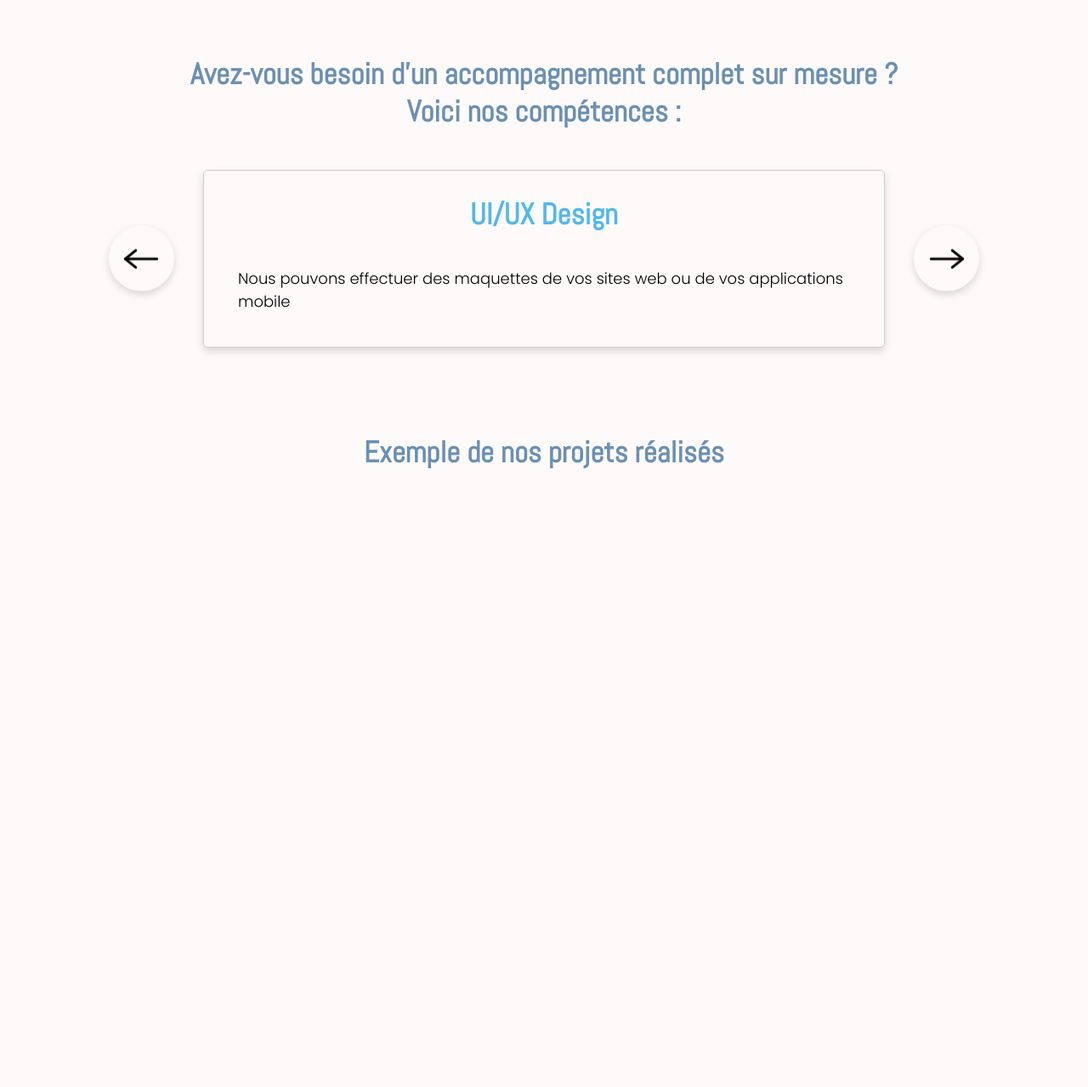
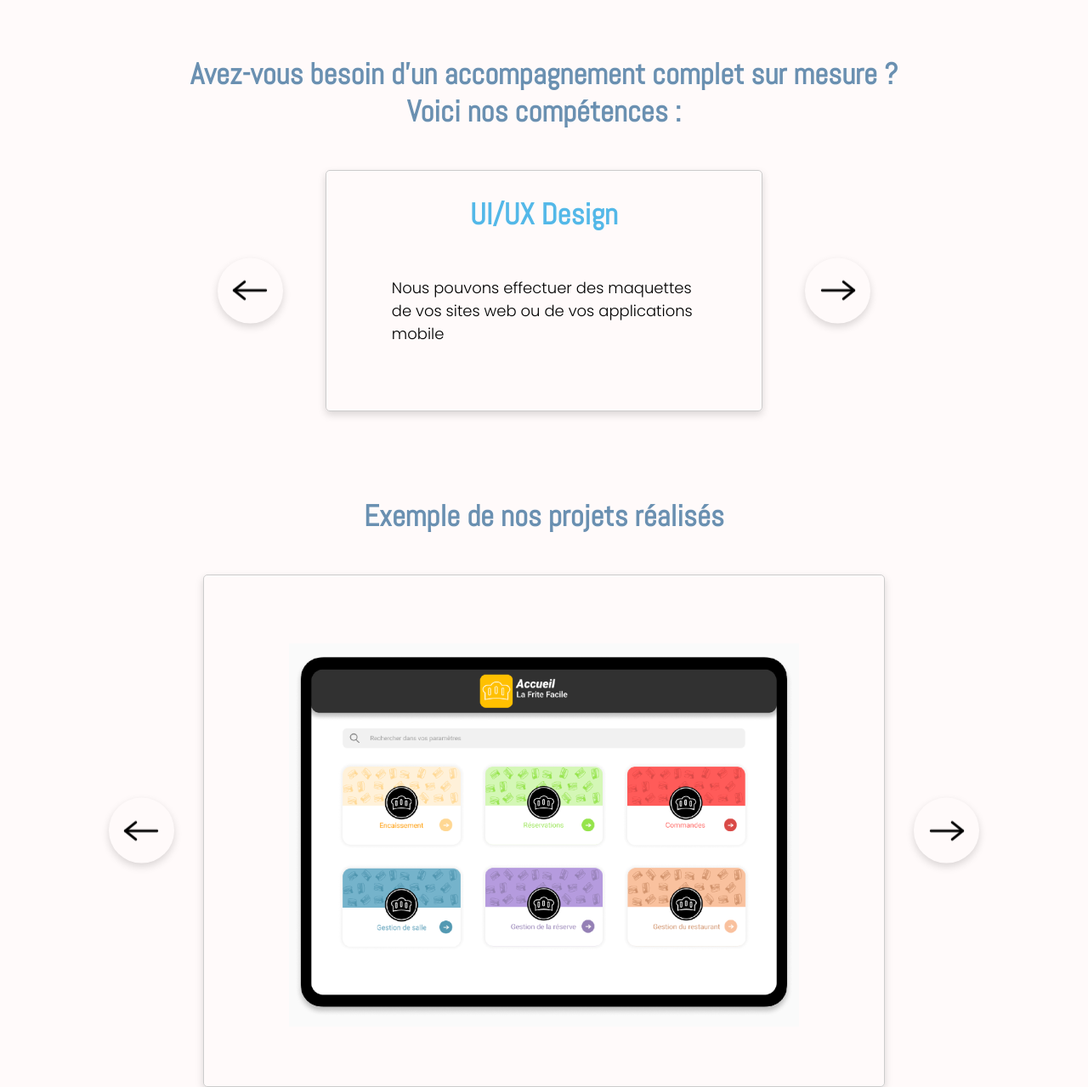
Before and after one commit to florianpoteau/landingpage, a PHP site: page / in a window 1280 px wide. Shown: the part 1886-3165 px from the top of the page at 85% size. Before the commit the page ends 2437 px from the top, so only its background shows below. Run offline with PHP 8.4, Linux system fonts and the light colour scheme.

Commit message:
add: carousel pour projet réalisé

```diff
--- a/index.css
+++ b/index.css
@@ -134,7 +134,7 @@ font-size: 15px;
 }
 
 .carousel-container {
-    width: 80%;
+    width: 40%;
     max-width: 800px;
     margin: 0 auto;
     overflow: hidden;
@@ -153,23 +153,23 @@ font-size: 15px;
     min-width: 100%;
   }
 
-  #prevBtn,
-  #nextBtn {
+  .prevBtn,
+  .nextBtn {
     position: absolute;
     top: 50%;
     transform: translateY(-50%);
     cursor: pointer;
   }
 
-  #prevBtn {
-    left: 10%;
+  .prevBtn {
+    left: 20%;
     box-shadow: var(--box-shadow);
     border-radius: 50%;
     padding: 0.5%;
   }
 
-  #nextBtn {
-    right: 10%;
+  .nextBtn {
+    right: 20%;
     box-shadow: var(--box-shadow);
     border-radius: 50%;
     padding: 0.5%;
@@ -191,9 +191,72 @@ font-size: 15px;
   }
 
   .descriptionCompetence{
-    margin: 5%;
+    margin: 15%;
+    margin-top: 10%;
   }
 
   .h2Projet{
     text-align: center;
   }
+
+  /* Carousel 2 */
+
+.carousel1{
+    position: relative;
+}
+
+.carousel-container1 {
+    width: 80%;
+    max-width: 800px;
+    margin: 0 auto;
+    overflow: hidden;
+    border: 1px solid #ccc;
+    border-radius: 5px;
+    box-shadow: var(--box-shadow);
+  }
+
+  .carousel-slide1 {
+    display: flex;
+    transition: transform 0.3s ease-in-out;
+  }
+
+  .carousel-slide1 > div {
+    min-width: 100%;
+    height: auto;
+  object-fit: cover;
+  }
+
+  .prevBtn1,
+  .nextBtn1 {
+    position: absolute;
+    top: 50%;
+    transform: translateY(-50%);
+    cursor: pointer;
+  }
+
+  .prevBtn1 {
+    left: 10%;
+    box-shadow: var(--box-shadow);
+    border-radius: 50%;
+    padding: 0.5%;
+  }
+
+  .nextBtn1 {
+    right: 10%;
+    box-shadow: var(--box-shadow);
+    border-radius: 50%;
+    padding: 0.5%;
+  }
+
+.imageprojet1{
+    display: block;
+    margin-left: auto;
+    margin-right: auto;
+    margin-top: 10%;
+}
+
+.imageprojet2, .imageprojet3, .imageprojet4{
+    display: block;
+    margin-left: auto;
+    margin-right: auto;
+}
--- a/index.html
+++ b/index.html
@@ -138,8 +138,8 @@
 						</div>
 					</div>
 					<div></div>
-					<img src="images/fleche-gauche.png" id="prevBtn" alt="">
-					<img src="images/fleche-droite.png" id="nextBtn" alt="">
+					<img src="images/fleche-gauche.png" class="prevBtn" alt="">
+					<img src="images/fleche-droite.png" class="nextBtn" alt="">
 				</div>
 			</div>
 
@@ -151,6 +151,33 @@
 		<br>
 
 		<h2 class="h2Projet">Exemple de nos projets réalisés</h2>
+		<br>
+
+		<div class="carousel1">
+
+			<div class="carousel-container1">
+				<div class="carousel-slide1">
+
+					<div>
+						<img class="imageprojet1" src="images/projet1.png" alt="projet1">
+					</div>
+					<div>
+						<img class="imageprojet2" src="images/projet2.png" alt="projet2">
+					</div>
+					<div>
+						<img class="imageprojet3" src="images/projet3.png" alt="projet3">
+					</div>
+					<div>
+						<img class="imageprojet3" src="images/projet4.png" alt="projet4">
+					</div>
+
+
+				</div>
+				<div></div>
+				<img src="images/fleche-gauche.png" class="prevBtn1" alt="">
+				<img src="images/fleche-droite.png" class="nextBtn1" alt="">
+			</div>
+		</div>
 
 		<script src="index.js"></script>
 	</body>
--- a/index.js
+++ b/index.js
@@ -1,6 +1,6 @@
 const carouselSlide = document.querySelector(".carousel-slide");
-const prevBtn = document.getElementById("prevBtn");
-const nextBtn = document.getElementById("nextBtn");
+const prevBtn = document.querySelector(".prevBtn");
+const nextBtn = document.querySelector(".nextBtn");
 
 let translateValue = 0;
 
@@ -27,3 +27,34 @@ prevBtn.addEventListener("click", () => {
 
   carouselSlide.style.transform = `translateX(${translateValue}px)`;
 });
+
+
+
+
+const carouselSlide1 = document.querySelector(".carousel-slide1");
+const prevBtn1 = document.querySelector(".prevBtn1");
+const nextBtn1 = document.querySelector(".nextBtn1");
+
+let currentIndex = 0;
+
+nextBtn1.addEventListener("click", () => {
+  const slideWidth = carouselSlide1.clientWidth;
+  const totalSlides = carouselSlide1.childElementCount;
+
+  // Calculate the new translateValue based on the current index
+  currentIndex = (currentIndex + 1) % totalSlides;
+  const translateValue1 = -(slideWidth * currentIndex);
+
+  carouselSlide1.style.transform = `translateX(${translateValue1}px)`;
+});
+
+prevBtn1.addEventListener("click", () => {
+  const slideWidth = carouselSlide1.clientWidth;
+  const totalSlides = carouselSlide1.childElementCount;
+
+  // Calculate the new translateValue based on the current index
+  currentIndex = (currentIndex - 1 + totalSlides) % totalSlides;
+  const translateValue1 = -(slideWidth * currentIndex);
+
+  carouselSlide1.style.transform = `translateX(${translateValue1}px)`;
+});
```
Also changed, not shown: images/projet1.png (added), images/projet2.png (added), images/projet3.png (added), images/projet4.png (added).
